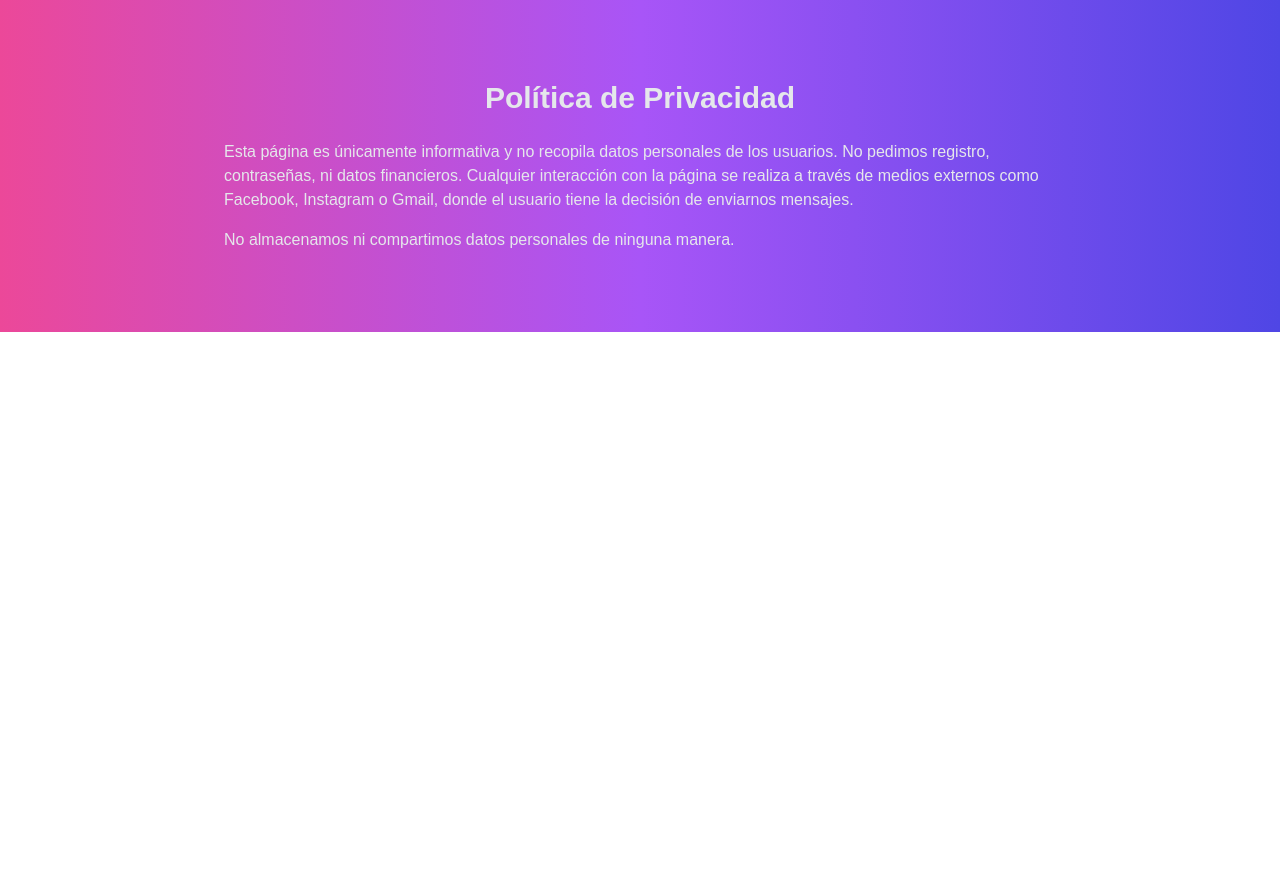
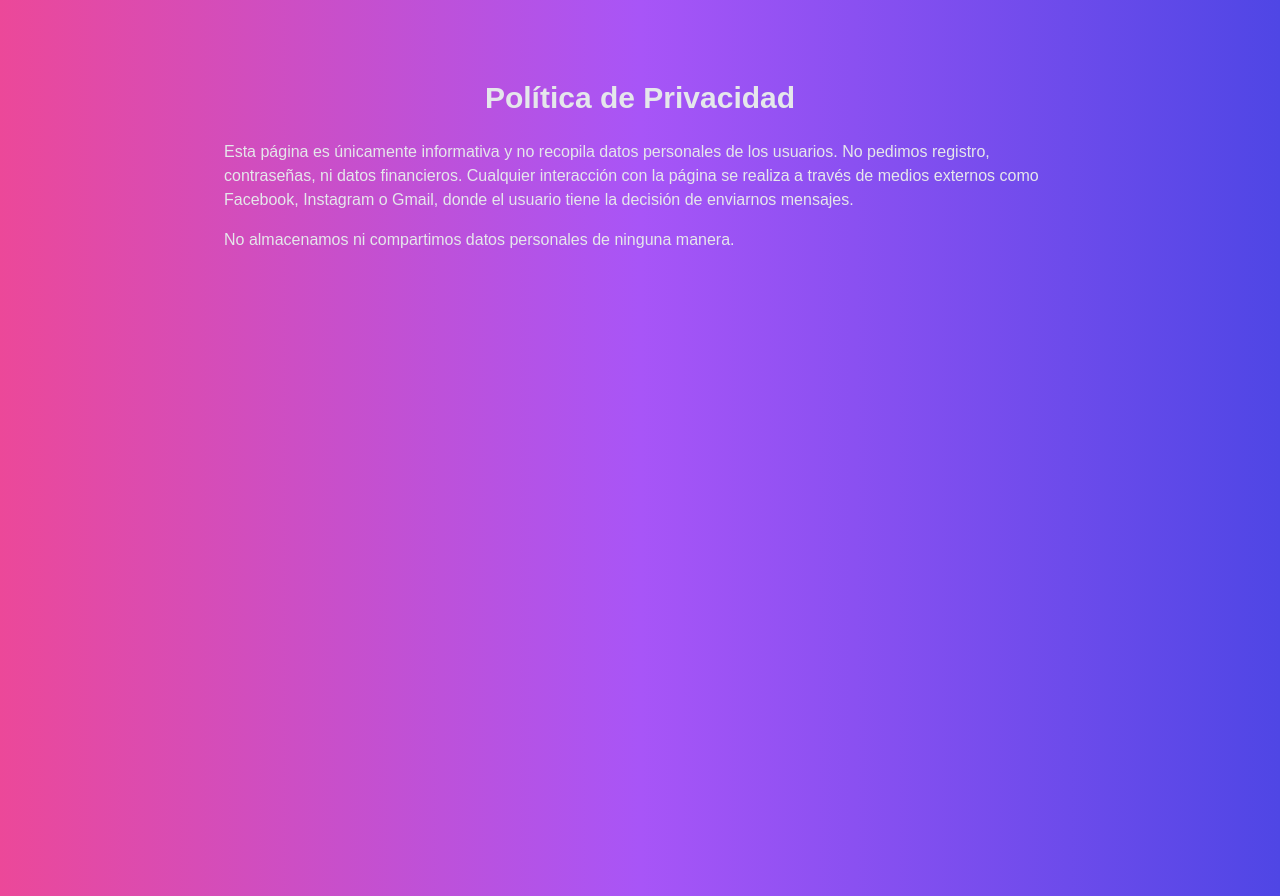
Before and after one commit to GiaWong/ingeniaconangie, a Next.js app: page /privacidad in a window 1280 px wide. Before the commit the page ends 800 px from the top, so only its background shows below. Built offline with nearby package versions, Linux system fonts and the light colour scheme.

Commit message:
feat: mejoro color de fondo de la pagina privacidad.js

```diff
--- a/src/pages/privacidad.js
+++ b/src/pages/privacidad.js
@@ -3,7 +3,8 @@ import Layout from "../components/Layout";
 export default function Privacidad() {
   return (
     <Layout>
-      <div className="max-w-4xl mx-auto p-8 text-gray-200">
+      <div className="min-h-screen bg-transparent text-gray-200">
+        <div className="max-w-4xl mx-auto p-8">
           <h1 className="text-3xl font-bold text-center mb-6">Política de Privacidad</h1>
           <p>
             Esta página es únicamente informativa y no recopila datos personales de los usuarios.
@@ -15,6 +16,7 @@ export default function Privacidad() {
             No almacenamos ni compartimos datos personales de ninguna manera.
           </p>
         </div>
+      </div>
     </Layout>
   );
 }
```
Lines whose indentation alone changed are shown as unchanged.
